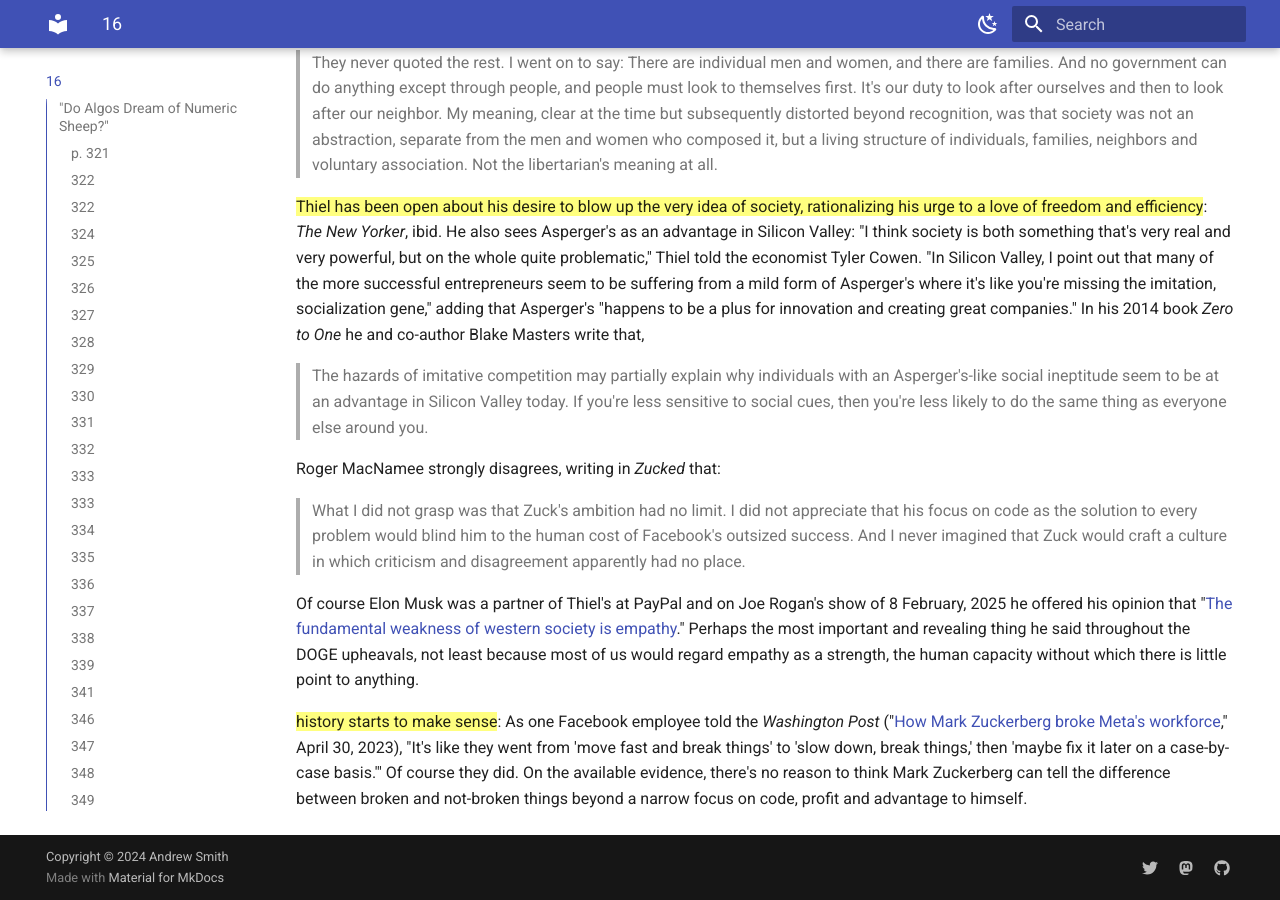
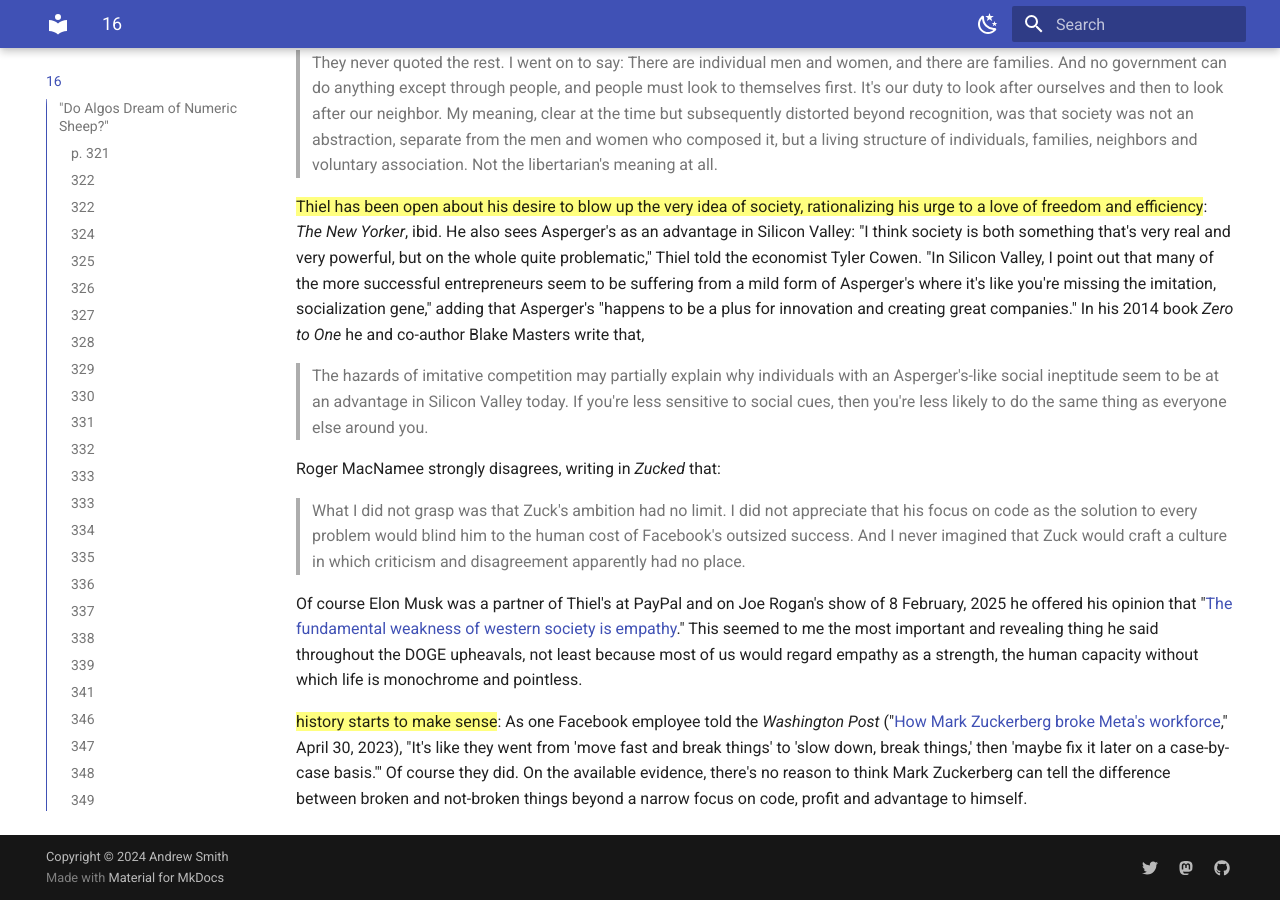
Before and after one commit to zappascout/devil_notes-sources, an MkDocs documentation site: the page built from docs/notes_16_devil.md, in a window 1280 px wide and 900 px high, scrolled down 16076 px. Built offline with MkDocs 1.6.1 and Material for MkDocs 9.7.7, drawn with Linux system fonts in a browser that asks for light colours.

Commit message:
tweak muck q

```diff
--- a/docs/notes_16_devil.md
+++ b/docs/notes_16_devil.md
@@ -1016,7 +1016,7 @@
 >What I did not grasp was that Zuck's ambition had no limit. I did not appreciate that his focus on code as the solution to every problem would blind him to the human cost of Facebook's outsized success. And I never imagined that Zuck would craft a culture in which criticism and disagreement
 apparently had no place.
 
-Of course Elon Musk was a partner of Thiel's at PayPal and on Joe Rogan's show of 8 February, 2025 he offered his opinion that "[The fundamental weakness of western society is empathy][emp]." Perhaps the most important and revealing thing he said throughout the DOGE upheavals, not least because most of us would regard empathy as a strength, the human capacity without which there is little point to anything.
+Of course Elon Musk was a partner of Thiel's at PayPal and on Joe Rogan's show of 8 February, 2025 he offered his opinion that "[The fundamental weakness of western society is empathy][emp]." This seemed to me the most important and revealing thing he said throughout the DOGE upheavals, not least because most of us would regard empathy as a strength, the human capacity without which life is monochrome and pointless.
 [emp]:https://www.yahoo.com/news/fact-check-musk-said-fundamental-130000768.html
 
 ==history starts to make sense==:
```
